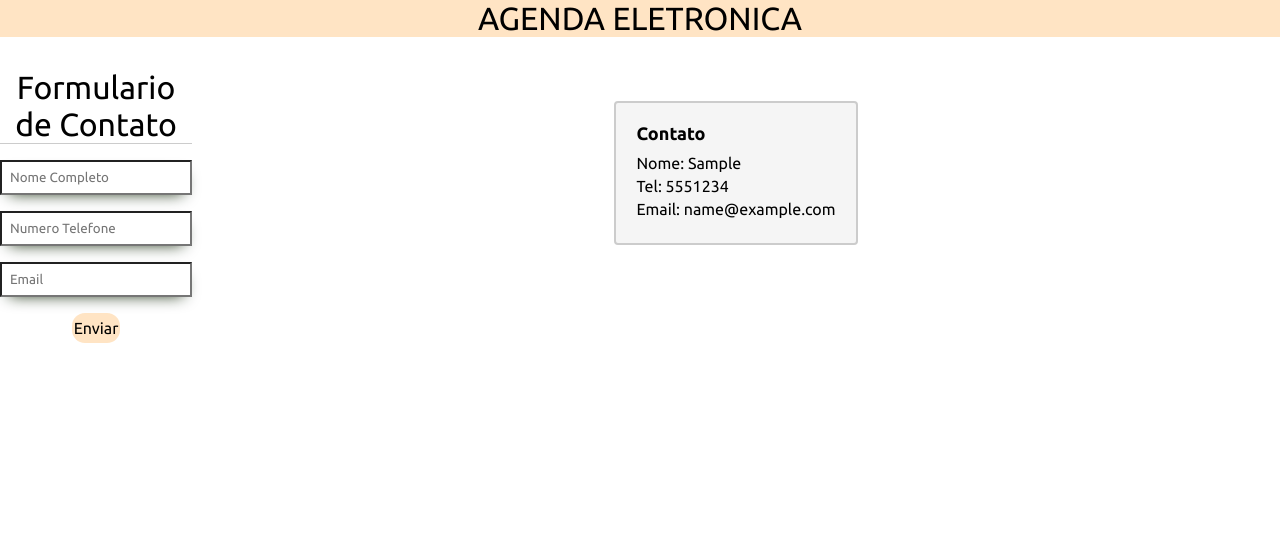
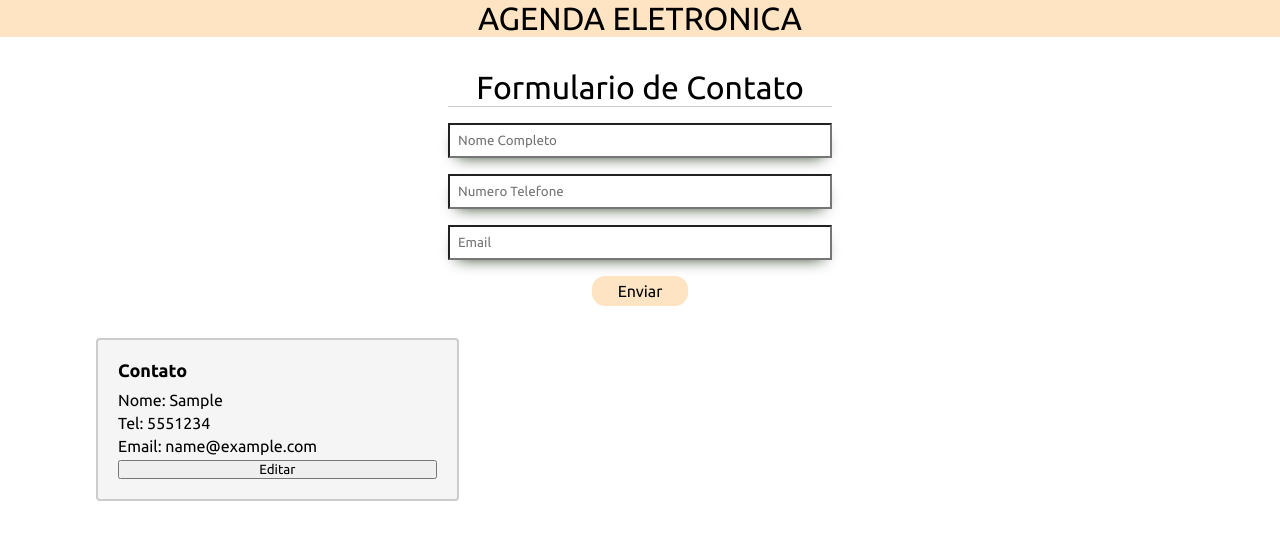
Before and after one commit to 1Santiiago/AgendaContatos-, a React (Vite) app: page / in a window 1280 px wide. Both pictures are taken after typing "Sample", "5551234", "name@example.com" into the empty fields and a click on the button "Enviar". Shown: the top 540 px of the page. Built offline with nearby package versions, Linux system fonts and the light colour scheme; a web font is replaced by a local one.

Commit message:
Atualização

```diff
--- a/src/App.jsx
+++ b/src/App.jsx
@@ -3,6 +3,7 @@ import GlobalStyles from "./Global";
 import { Outlet } from "react-router-dom";
 import Home from "./components/Home/Home";
 import Form from "./components/Form/Form";
+import Card from "./components/Card/Card";
 
 function App() {
   return (
--- a/src/components/Card/Card.jsx
+++ b/src/components/Card/Card.jsx
@@ -7,6 +7,7 @@ export default function Card({ name, tel, email }) {
       <c.Text>Nome: {name}</c.Text>
       <c.Text>Tel: {tel}</c.Text>
       <c.Text>Email: {email}</c.Text>
+      <button>Editar</button>
     </c.Container>
   );
 }
--- a/src/components/Form/Form.jsx
+++ b/src/components/Form/Form.jsx
@@ -9,7 +9,7 @@ export default function Form() {
   const [dataList, setDataList] = useState([])
   const handleSignup = (e) => {
     e.preventDefault();
-    setSubmitted({[submitted]: true});
+    setSubmitted({ [submitted]: true });
 
     const newData = { name, number, email };
     setDataList([...dataList, newData]);
@@ -19,6 +19,7 @@ export default function Form() {
   };
 
   return (
+    <>
       <c.Container>
         <c.Form onSubmit={handleSignup}>
           <c.Title>Formulario de Contato</c.Title>
@@ -50,16 +51,23 @@ export default function Form() {
           <c.Button>Enviar</c.Button>
         </c.Form>
 
+      </c.Container>
+      <c.Container>
         <c.Wraper>
 
+
+
+
           {submitted && (
-        <c.Container>
+            <c.ContainerCard>
               {dataList.map((data, index) => (
-           <Card name ={ data.name} tel = { data.number} email ={ data.email} key ={index}/>
+                <Card name={data.name} tel={data.number} email={data.email} key={index} />
               ))}
-        </c.Container>
+            </c.ContainerCard>
           )}
+
         </c.Wraper>
       </c.Container>
+    </>
   );
 }
```
Lines whose indentation alone changed are shown as unchanged.
